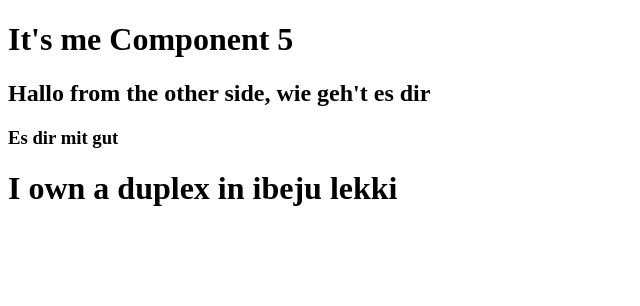
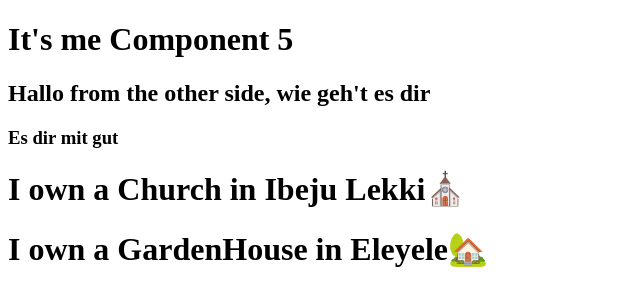
Before and after one commit to f-lajoc/Project1-react-trial, a React (Vite) app: page / in a window 1280 px wide. Shown: the top 306 px of the page, without its empty margins (0-640 px from the left). Built offline with nearby package versions, Linux system fonts and the light colour scheme.

Commit message:
destructuring of props

```diff
--- a/src/App.jsx
+++ b/src/App.jsx
@@ -5,7 +5,8 @@ function App() {
 	return (
 		<div className="greetings">
 			<Hello />
-			<Property type="duplex" location="ibeju lekki" />
+			<Property type="Church" location="Ibeju Lekki" emoji="⛪" />
+			<Property type="GardenHouse" location="Eleyele" emoji="🏡" />
 		</div>
 	);
 }
--- a/src/components/Property.jsx
+++ b/src/components/Property.jsx
@@ -1,9 +1,21 @@
-function Property(props) {
+// NORMAL PROPS
+
+//  function Property(props) {
+// 	return (
+// 		<h1>
+// 			I own a {props.type} in {props.location}
+// 		</h1>
+// 	);
+// }
+
+//DESTRUCTURING PROPS
+
+function Property({ location, type, emoji }) {
 	return (
 		<h1>
-			I own a {props.type} in {props.location}
+			I own a {type} in {location}
+			{emoji}
 		</h1>
 	);
 }
-
 export default Property;
```
